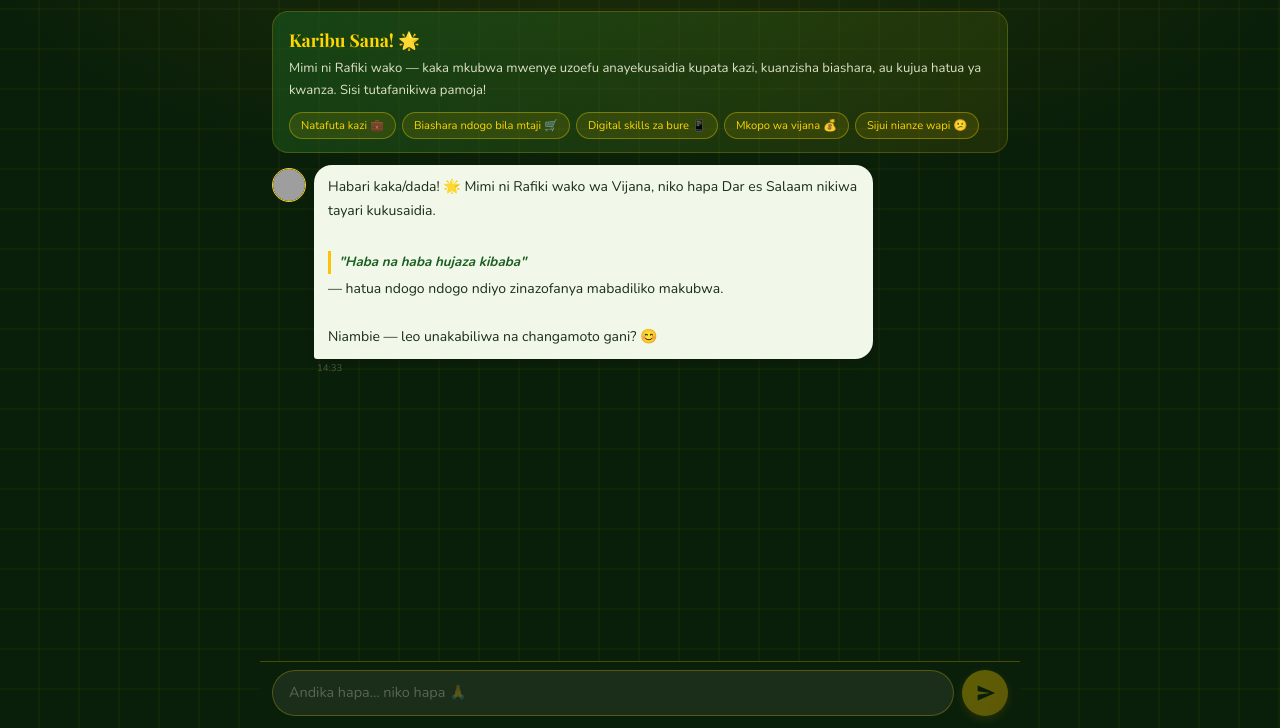
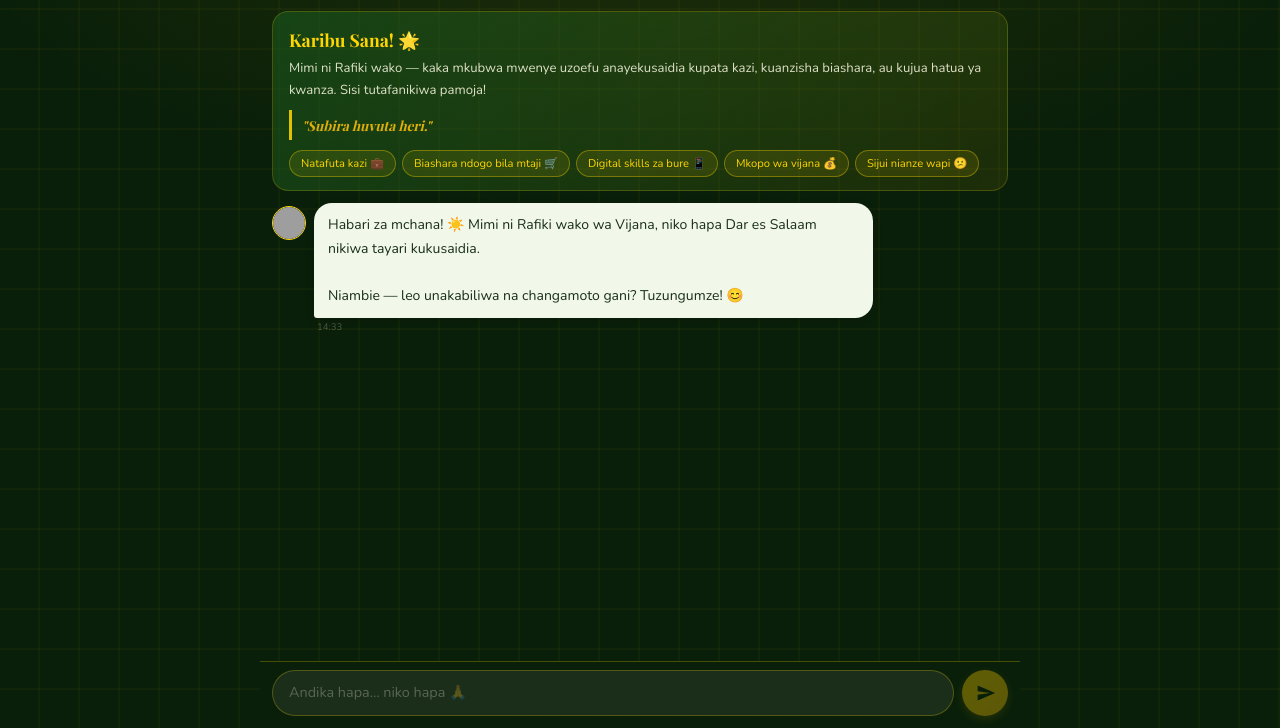
Before and after one commit to aniseth6142/Rafiki-wa-Vijana, a website: page public/index.html in a window 1280 px wide. Shown: the part 72-800 px from the top of the page. Drawn offline with nearby package versions, Linux system fonts and the light colour scheme; grey boxes are pictures that could not be loaded.

Commit message:
Update index.html

```diff
--- a/public/index.html
+++ b/public/index.html
@@ -52,6 +52,8 @@ header{display:flex;align-items:center;gap:11px;padding:12px 16px;border-bottom:
 @keyframes bounce{0%,60%,100%{transform:translateY(0);opacity:.4}30%{transform:translateY(-6px);opacity:1}}
 .welcome{background:linear-gradient(135deg,rgba(27,94,32,0.55),rgba(255,214,0,0.08));border:1px solid rgba(255,214,0,0.2);border-radius:16px;padding:16px 16px 13px}
 .welcome h2{color:var(--gold);font-family:'Playfair Display',serif;font-size:1.1rem;margin-bottom:6px}
+.methali-rotate{font-family:'Playfair Display',serif;font-style:italic;color:var(--gold2);font-size:.85rem;border-left:3px solid var(--gold);padding:6px 10px;margin:8px 0;min-height:24px;transition:opacity .8s ease}
+.methali-rotate.fade{opacity:0}
 .welcome p{color:#FFFDE7;font-size:.82rem;line-height:1.7;opacity:.85}
 .chips{display:flex;flex-wrap:wrap;gap:6px;margin-top:10px}
 .chip{background:rgba(255,214,0,0.1);border:1px solid rgba(255,214,0,0.35);color:var(--gold);font-size:.7rem;padding:5px 11px;border-radius:20px;cursor:pointer;font-family:'Nunito',sans-serif;transition:background .15s}
@@ -86,7 +88,8 @@ textarea:focus{border-color:var(--gold)}
     <div class="welcome">
       <h2 id="w-title">Karibu Sana! 🌟</h2>
       <p id="w-desc">Mimi ni Rafiki wako — kaka mkubwa mwenye uzoefu anayekusaidia kupata kazi, kuanzisha biashara, au kujua hatua ya kwanza. Sisi tutafanikiwa pamoja!</p>
-      <div class="chips" id="chips-wrap">
+      <div class="methali-rotate" id="methali-box"></div>
+<div class="chips" id="chips-wrap">
         <span class="chip" onclick="chip(this)">Natafuta kazi 💼</span>
         <span class="chip" onclick="chip(this)">Biashara ndogo bila mtaji 🛒</span>
         <span class="chip" onclick="chip(this)">Digital skills za bure 📱</span>
@@ -181,7 +184,51 @@ function chip(el){send(el.textContent.replace(/[💼🛒📱💰😕]/g,'').trim
 function onKey(e){if(e.key==='Enter'&&!e.shiftKey){e.preventDefault();send()}}
 function resize(el){el.style.height='auto';el.style.height=Math.min(el.scrollHeight,110)+'px'}
 function updateBtn(){document.getElementById('sbtn').disabled=!document.getElementById('inp').value.trim()||busy}
-setTimeout(()=>addMsg('bot',T[lang].welcome),700);
+// ── Rotating methali ──
+const METHALI = [
+  "Haba na haba hujaza kibaba.",
+  "Kupotea njia ndio kujua njia.",
+  "Bidii huleta fanaka.",
+  "Umoja ni nguvu, utengano ni udhaifu.",
+  "Achanikaye kwa mpini hafi kwa njaa.",
+  "Haraka haraka haina baraka.",
+  "Kazi ni pato, uvivu ni hasara.",
+  "Fanikio huzaa fanikio.",
+  "Mtu ni watu.",
+  "Subira huvuta heri."
+];
+
+let methaliIndex = Math.floor(Math.random() * METHALI.length);
+function rotateMethali() {
+  const box = document.getElementById('methali-box');
+  if (!box) return;
+  box.classList.add('fade');
+  setTimeout(() => {
+    methaliIndex = (methaliIndex + 1) % METHALI.length;
+    box.textContent = '"' + METHALI[methaliIndex] + '"';
+    box.classList.remove('fade');
+  }, 800);
+}
+// Set first methali immediately
+const methaliBox = document.getElementById('methali-box');
+if (methaliBox) methaliBox.textContent = '"' + METHALI[methaliIndex] + '"';
+// Rotate every 5 seconds
+setInterval(rotateMethali, 5000);
+
+// ── Time-aware welcome ──
+function getTimeGreeting() {
+  const hour = new Date().getHours();
+  if (hour >= 5 && hour < 12) return { sw: 'Habari za asubuhi! 🌅', en: 'Good morning! 🌅' };
+  if (hour >= 12 && hour < 16) return { sw: 'Habari za mchana! ☀️', en: 'Good afternoon! ☀️' };
+  if (hour >= 16 && hour < 20) return { sw: 'Habari za jioni! 🌇', en: 'Good evening! 🌇' };
+  return { sw: 'Habari za usiku! 🌙', en: 'Good evening! 🌙' };
+}
+
+const greeting = getTimeGreeting();
+T.sw.welcome = greeting.sw + ` Mimi ni Rafiki wako wa Vijana, niko hapa Dar es Salaam nikiwa tayari kukusaidia.\n\nNiambie — leo unakabiliwa na changamoto gani? Tuzungumze! 😊`;
+T.en.welcome = greeting.en + ` I am Rafiki, your Youth Advisor in Dar es Salaam, ready to help you.\n\nTell me — what challenge are you facing today? Let's talk! 😊`;
+
+setTimeout(() => addMsg('bot', T[lang].welcome), 700);
 </script>
 </body>
 </html>
```
